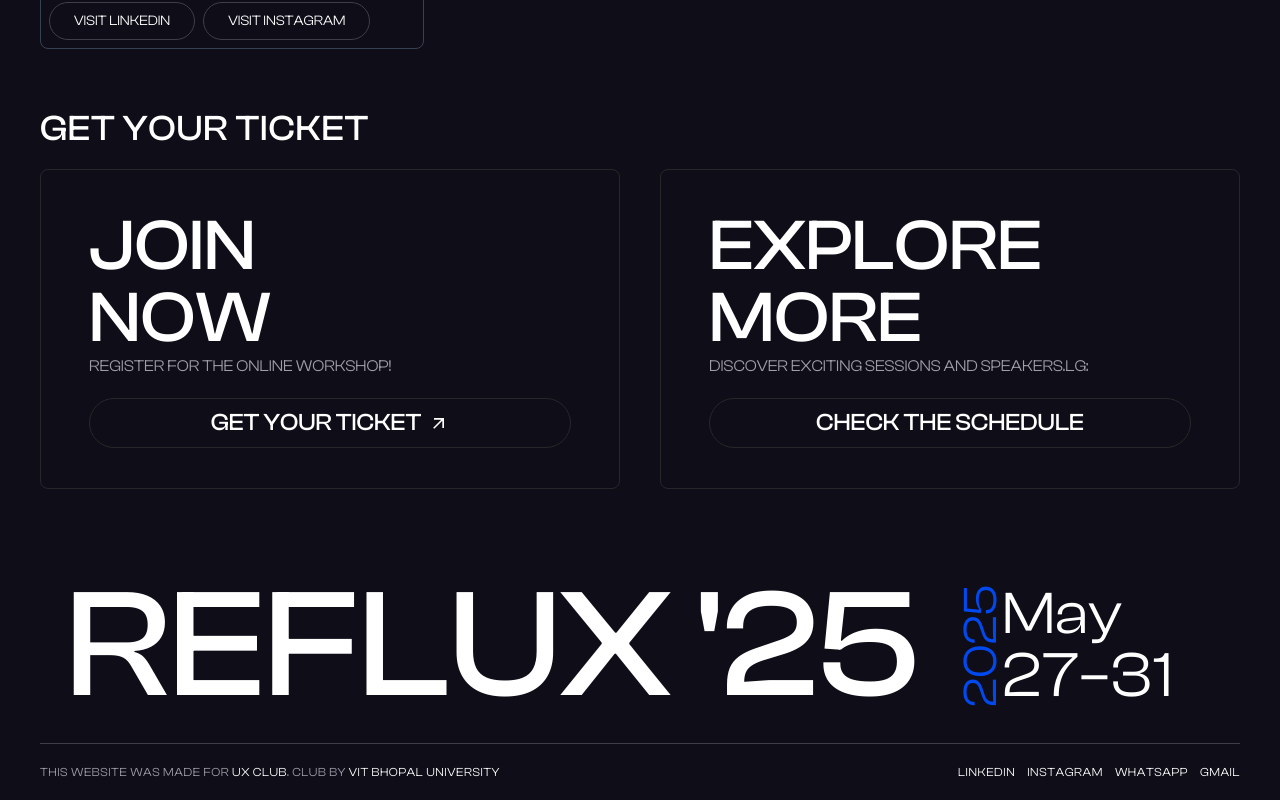
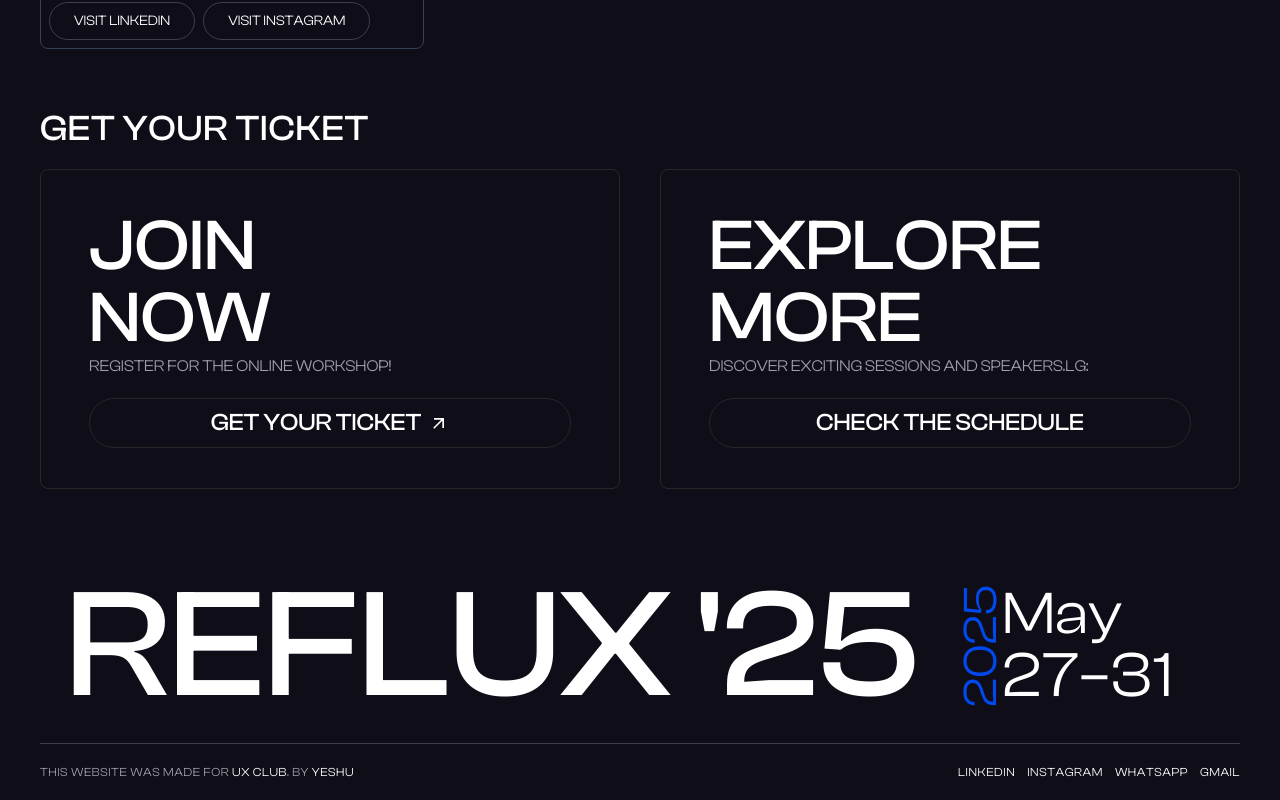
Before and after one commit to yeshu2004/ReflUX, a Next.js app: page / in a window 1280 px wide. Shown: the part 6327-7127 px from the top of the page. Built offline with nearby package versions, Linux system fonts and the light colour scheme.

Commit message:
Update Footer.tsx

```diff
--- a/app/components/Footer.tsx
+++ b/app/components/Footer.tsx
@@ -26,8 +26,8 @@ export default function Footer() {
               {/* Left Side Text */}
               <h1 className="text-zinc-400 hidden md:block">
                 THIS WEBSITE WAS MADE FOR{" "}
-                <span className="text-white">UX CLUB</span>. CLUB BY{" "}
-                <span className="text-white">VIT BHOPAL UNIVERSITY</span>
+                <span className="text-white">UX CLUB</span>. BY{" "}
+                <span className="text-white"><a href="https://www.linkedin.com/in/yeshu-agarwal-linkdedin/">YESHU</a></span>
               </h1>
 
               {/* Right Side Social Links */}
```
